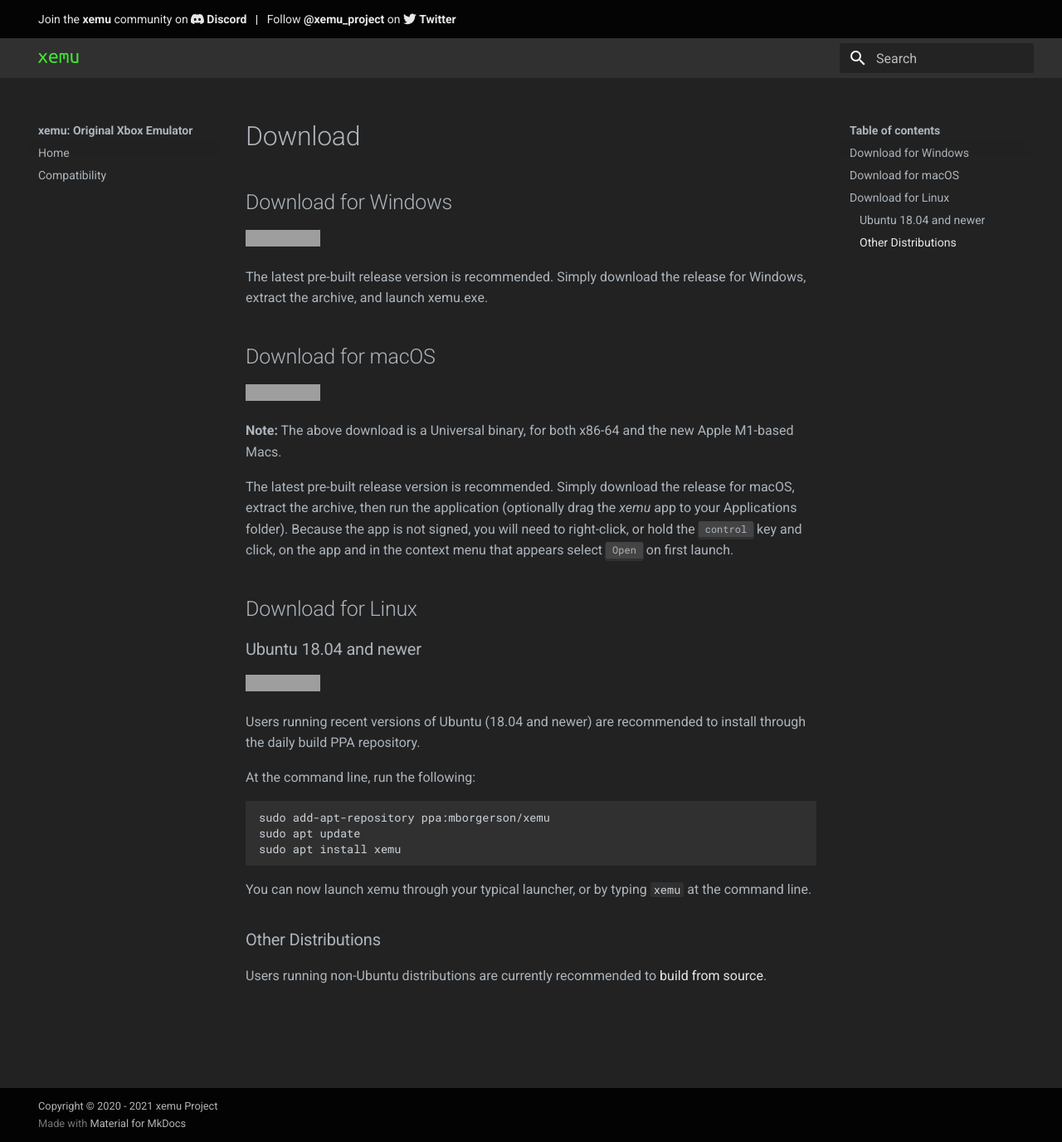
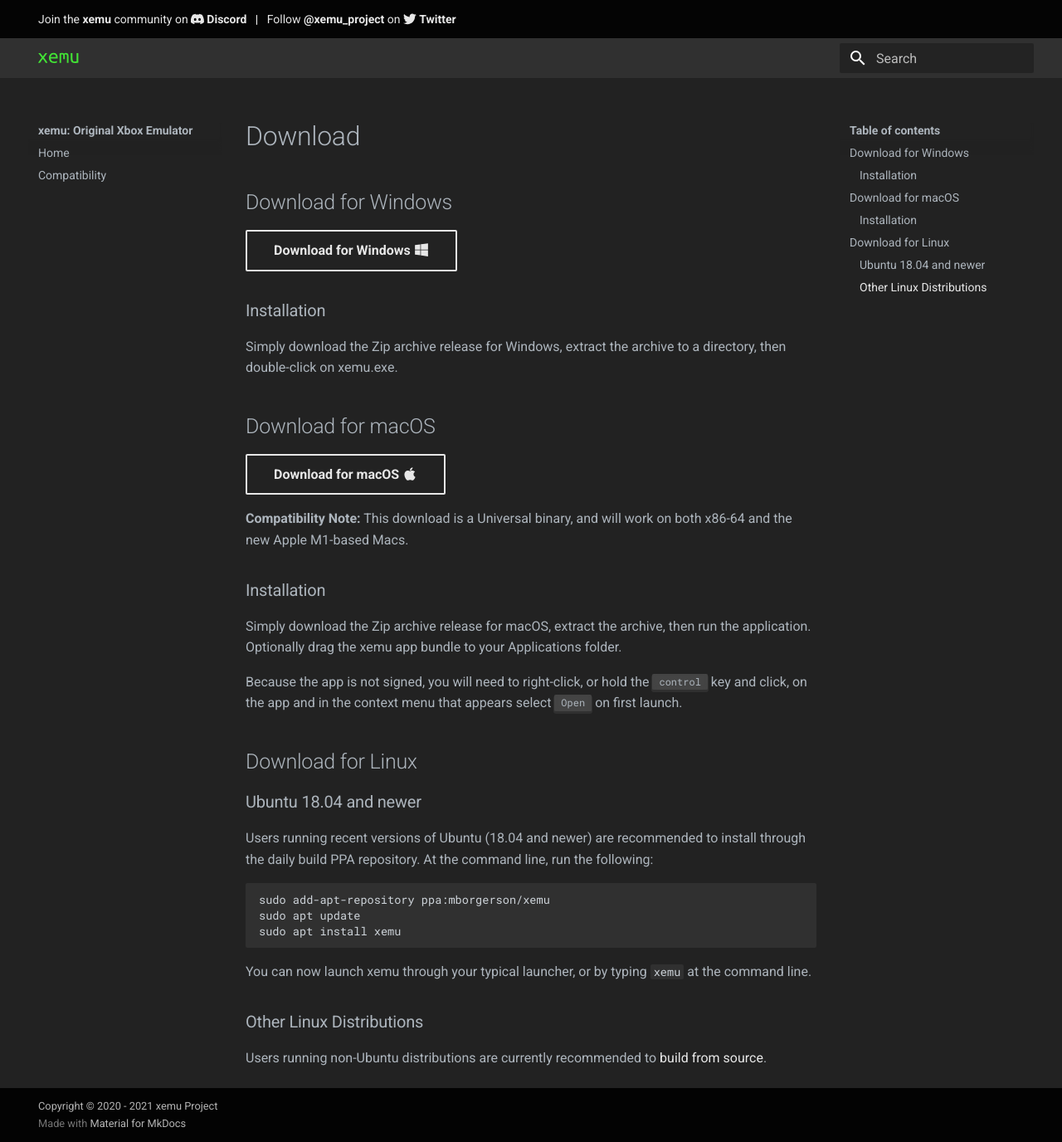
Before and after one commit to xemu-project/xemu-website, an MkDocs documentation site: the page built from docs/docs/download.md, in a window 1280 px wide and 1376 px high. Shown: the whole window at 83% size. Built offline with MkDocs 1.6.1 and Material for MkDocs 9.7.7, drawn with Linux system fonts in a browser that asks for light colours; grey boxes are pictures that could not be loaded.

Commit message:
Improve download page

````diff
--- a/docs/docs/download.md
+++ b/docs/docs/download.md
@@ -1,26 +1,28 @@
 ## Download for Windows
 
-[![Download](https://img.shields.io/badge/Download-Windows-blue?logo=Windows&logoColor=white)](https://github.com/mborgerson/xemu/releases/latest/download/xemu-win-release.zip)
+[Download for Windows :fontawesome-brands-windows:](https://github.com/mborgerson/xemu/releases/latest/download/xemu-win-release.zip){ .md-button .md-button--secondary }
 
-The latest pre-built release version is recommended. Simply download the release for Windows, extract the archive, and launch xemu.exe.
+### Installation
+
+Simply download the Zip archive release for Windows, extract the archive to a directory, then double-click on xemu.exe.
 
 ## Download for macOS
 
-[![Download](https://img.shields.io/badge/Download-macOS-blue?logo=Apple&logoColor=white)](https://github.com/mborgerson/xemu/releases/latest/download/xemu-macos-universal-release.zip)
+[Download for macOS :fontawesome-brands-apple:](https://github.com/mborgerson/xemu/releases/latest/download/xemu-macos-universal-release.zip){ .md-button .md-button--secondary }
 
-**Note:** The above download is a Universal binary, for both x86-64 and the new Apple M1-based Macs.
+**Compatibility Note:** This download is a Universal binary, and will work on both x86-64 and the new Apple M1-based Macs.
 
-The latest pre-built release version is recommended. Simply download the release for macOS, extract the archive, then run the application (optionally drag the *xemu* app to your Applications folder). Because the app is not signed, you will need to right-click, or hold the <kbd>control</kbd> key and click, on the app and in the context menu that appears select <kbd>Open</kbd> on first launch.
+### Installation
+
+Simply download the Zip archive release for macOS, extract the archive, then run the application. Optionally drag the xemu app bundle to your Applications folder.
+
+Because the app is not signed, you will need to right-click, or hold the <kbd>control</kbd> key and click, on the app and in the context menu that appears select <kbd>Open</kbd> on first launch.
 
 ## Download for Linux
 
 ### Ubuntu 18.04 and newer
 
-[![Download](https://img.shields.io/badge/Download-Ubuntu%20PPA-orange?logo=ubuntu&logoColor=white)](https://launchpad.net/~mborgerson/+archive/ubuntu/xemu)
-
-Users running recent versions of Ubuntu (18.04 and newer) are recommended to install through the daily build PPA repository.
-
-At the command line, run the following:
+Users running recent versions of Ubuntu (18.04 and newer) are recommended to install through the daily build PPA repository. At the command line, run the following:
 
 ```bash
 sudo add-apt-repository ppa:mborgerson/xemu
@@ -30,6 +32,6 @@ sudo apt install xemu
 
 You can now launch xemu through your typical launcher, or by typing `xemu` at the command line.
 
-### Other Distributions
+### Other Linux Distributions
 
 Users running non-Ubuntu distributions are currently recommended to [build from source](building-from-source.md#linux).
--- a/docs/docs/stylesheets/extra.css
+++ b/docs/docs/stylesheets/extra.css
@@ -42,7 +42,7 @@
   --md-primary-fg-color--light:  var(--gray-800);
   --md-primary-fg-color--dark:   #00ff00;
 
-  --md-accent-fg-color:                var(--gray-400);
+  --md-accent-fg-color:                var(--gray-600);
   --md-accent-fg-color--transparent:   var(--gray-800);
   --md-accent-bg-color:                var(--gray-200);
   --md-accent-bg-color--light:         var(--gray-200);
````
